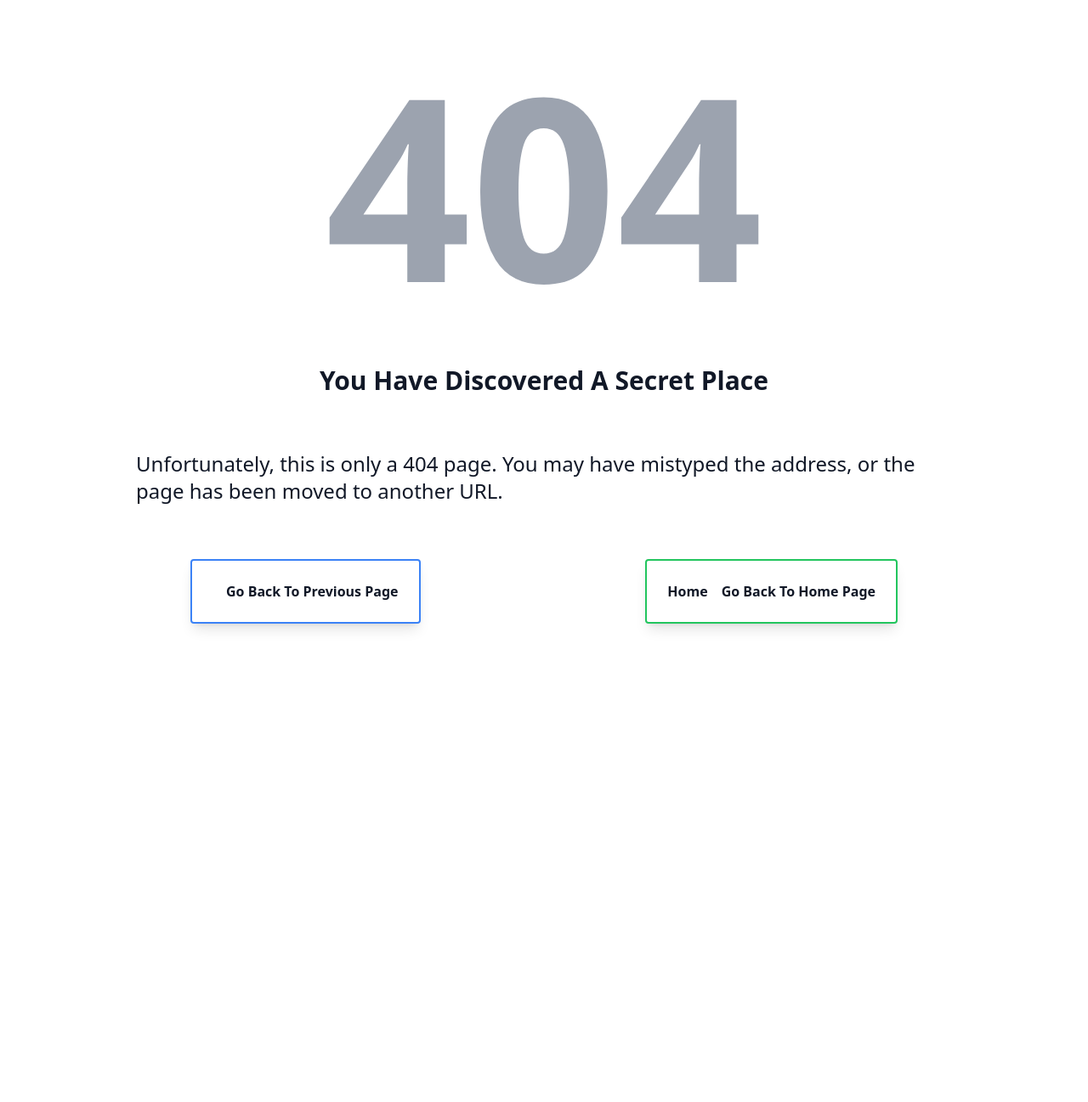
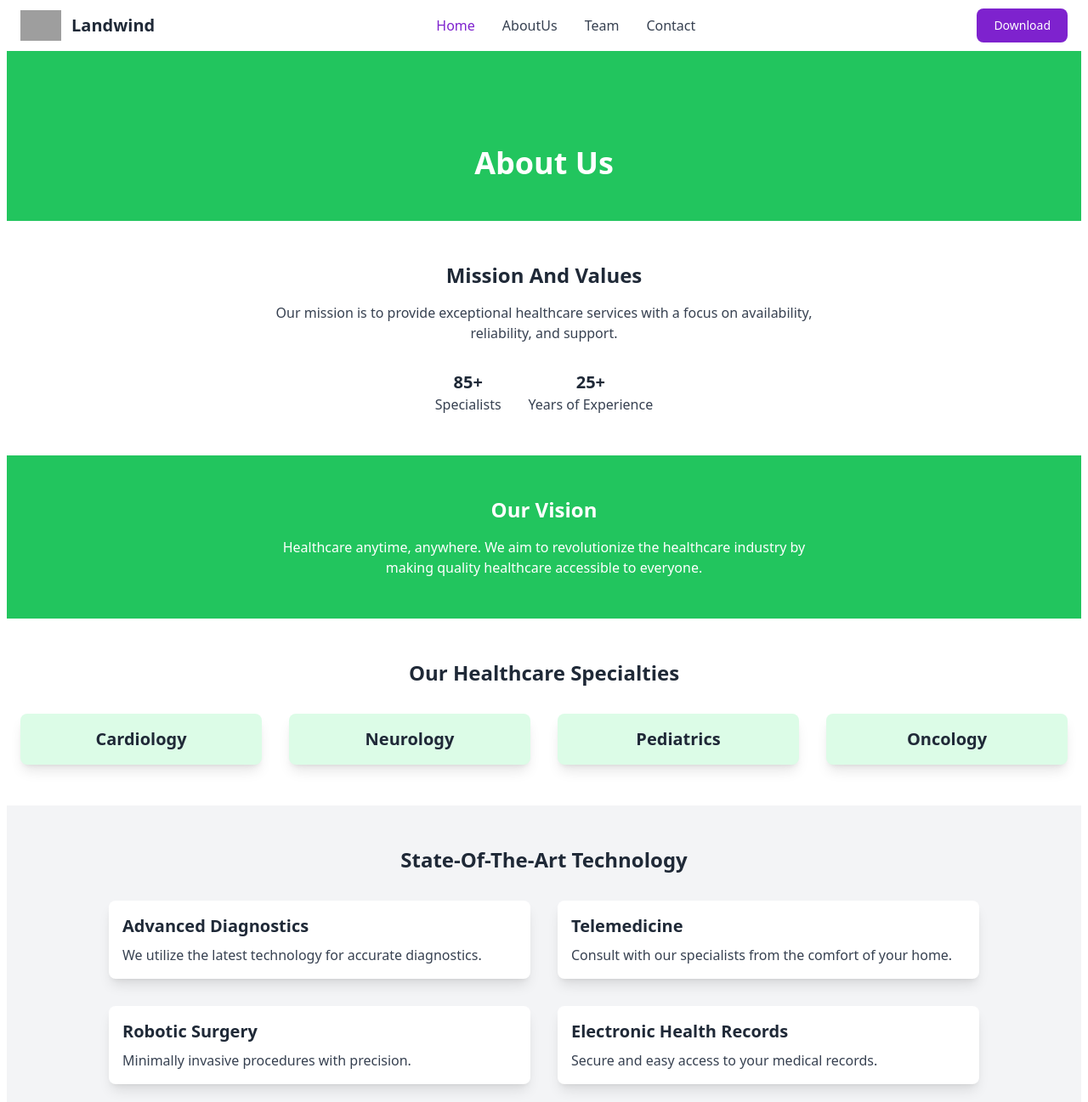
Before and after one commit to mhrhabib2004/GalleryPro, a React (Vite) app: page /AboutUs in a window 1280 px wide. Shown: the top 1297 px of the page at 85% size. Before the commit the page ends 800 px from the top, so only its background shows below. Built offline with nearby package versions, Linux system fonts and the light colour scheme; grey boxes are pictures that could not be loaded.

Commit message:
add:about us page

```diff
--- /dev/null
+++ b/src/Components/AboutUs/AboutUs.jsx
@@ -0,0 +1,131 @@
+
+const AboutUs = () => {
+  return (
+    <div className="bg-white">
+    <header className="bg-green-500 text-white text-center py-12">
+      <h1 className="text-4xl font-bold mt-16">About Us</h1>
+    </header>
+
+    <section className="text-center py-12 px-4">
+      <h2 className="text-2xl font-bold">Mission And Values</h2>
+      <p className="mt-4 text-gray-700 max-w-2xl mx-auto">
+        Our mission is to provide exceptional healthcare services with a focus on availability, reliability, and support.
+      </p>
+      <div className="flex justify-center space-x-8 mt-8 animate-fadeIn">
+        <div className="transition transform hover:scale-110">
+          <h3 className="text-xl font-bold">85+</h3>
+          <p className="text-gray-700">Specialists</p>
+        </div>
+        <div className="transition transform hover:scale-110">
+          <h3 className="text-xl font-bold">25+</h3>
+          <p className="text-gray-700">Years of Experience</p>
+        </div>
+      </div>
+    </section>
+
+    <section className="bg-green-500 text-white py-12 px-4">
+      <h2 className="text-2xl font-bold text-center">Our Vision</h2>
+      <p className="mt-4 text-center max-w-2xl mx-auto">
+        Healthcare anytime, anywhere. We aim to revolutionize the healthcare industry by making quality healthcare accessible to everyone.
+      </p>
+    </section>
+
+    <section className="text-center py-12 px-4">
+      <h2 className="text-2xl font-bold">Our Healthcare Specialties</h2>
+      <div className="grid grid-cols-1 sm:grid-cols-2 md:grid-cols-4 gap-8 mt-8">
+        <div className="p-4 shadow-lg rounded-lg bg-green-100 hover:bg-green-200 transition-colors">
+          <h3 className="text-xl font-bold">Cardiology</h3>
+        </div>
+        <div className="p-4 shadow-lg rounded-lg bg-green-100 hover:bg-green-200 transition-colors">
+          <h3 className="text-xl font-bold">Neurology</h3>
+        </div>
+        <div className="p-4 shadow-lg rounded-lg bg-green-100 hover:bg-green-200 transition-colors">
+          <h3 className="text-xl font-bold">Pediatrics</h3>
+        </div>
+        <div className="p-4 shadow-lg rounded-lg bg-green-100 hover:bg-green-200 transition-colors">
+          <h3 className="text-xl font-bold">Oncology</h3>
+        </div>
+      </div>
+    </section>
+
+    <section className="bg-gray-100 py-12 px-4">
+      <h2 className="text-2xl font-bold text-center">State-Of-The-Art Technology</h2>
+      <div className="grid grid-cols-1 md:grid-cols-2 gap-8 mt-8 max-w-5xl mx-auto">
+        <div className="p-4 shadow-lg rounded-lg bg-white hover:shadow-xl transition-shadow">
+          <h3 className="text-xl font-bold">Advanced Diagnostics</h3>
+          <p className="text-gray-700 mt-2">We utilize the latest technology for accurate diagnostics.</p>
+        </div>
+        <div className="p-4 shadow-lg rounded-lg bg-white hover:shadow-xl transition-shadow">
+          <h3 className="text-xl font-bold">Telemedicine</h3>
+          <p className="text-gray-700 mt-2">Consult with our specialists from the comfort of your home.</p>
+        </div>
+        <div className="p-4 shadow-lg rounded-lg bg-white hover:shadow-xl transition-shadow">
+          <h3 className="text-xl font-bold">Robotic Surgery</h3>
+          <p className="text-gray-700 mt-2">Minimally invasive procedures with precision.</p>
+        </div>
+        <div className="p-4 shadow-lg rounded-lg bg-white hover:shadow-xl transition-shadow">
+          <h3 className="text-xl font-bold">Electronic Health Records</h3>
+          <p className="text-gray-700 mt-2">Secure and easy access to your medical records.</p>
+        </div>
+      </div>
+    </section>
+
+    <section className="text-center py-12 px-4">
+      <h2 className="text-2xl font-bold">Committed To Your Health And Happiness</h2>
+      <div className="grid grid-cols-1 sm:grid-cols-2 md:grid-cols-4 gap-8 mt-8">
+        <div className="p-4 shadow-lg rounded-lg bg-green-100 hover:bg-green-200 transition-colors">
+          <h3 className="text-xl font-bold">Book Appointment</h3>
+        </div>
+        <div className="p-4 shadow-lg rounded-lg bg-green-100 hover:bg-green-200 transition-colors">
+          <h3 className="text-xl font-bold">Informed Staff</h3>
+        </div>
+        <div className="p-4 shadow-lg rounded-lg bg-green-100 hover:bg-green-200 transition-colors">
+          <h3 className="text-xl font-bold">Total Health</h3>
+        </div>
+        <div className="p-4 shadow-lg rounded-lg bg-green-100 hover:bg-green-200 transition-colors">
+          <h3 className="text-xl font-bold">Get Consultation</h3>
+        </div>
+      </div>
+    </section>
+
+    <section className="bg-green-500 text-white text-center py-12 px-4">
+      <h2 className="text-2xl font-bold">Patient Testimonials</h2>
+      <div className="grid grid-cols-1 sm:grid-cols-2 md:grid-cols-3 gap-8 mt-8 max-w-5xl mx-auto">
+        <div className="p-4 shadow-lg rounded-lg bg-green-600 hover:bg-green-500 transition-colors">
+          <p>"Lorem ipsum dolor sit amet, consectetur adipiscing elit. Proin sit amet tristique mi."</p>
+          <h3 className="mt-4 font-bold">- Patient A</h3>
+        </div>
+        <div className="p-4 shadow-lg rounded-lg bg-green-600 hover:bg-green-500 transition-colors">
+          <p>"Nullam ac augue eget diam posuere vehicula. Vivamus quis nulla ac justo euismod posuere."</p>
+          <h3 className="mt-4 font-bold">- Patient B</h3>
+        </div>
+        <div className="p-4 shadow-lg rounded-lg bg-green-600 hover:bg-green-500 transition-colors">
+          <p>"Fusce tincidunt, arcu nec vestibulum tincidunt, eros massa ullamcorper urna."</p>
+          <h3 className="mt-4 font-bold">- Patient C</h3>
+        </div>
+      </div>
+    </section>
+
+    <section className="text-center py-12 px-4 w-full">
+      <h2 className="text-2xl font-bold">Get Answer To Your Most Asked Questions</h2>
+      <div className="mt-8">
+        <div className="p-4 border rounded-lg shadow-md transition transform hover:scale-100 scale-90">
+          <h3 className="text-xl font-bold">How do I make an appointment online?</h3>
+          <p className="mt-2 text-gray-700">You can book an appointment online through our website or mobile app.</p>
+        </div>
+        <div className="p-4 border rounded-lg shadow-md transition transform hover:scale-100 scale-90 mt-4">
+          <h3 className="text-xl font-bold">What types of medical tests do you offer?</h3>
+          <p className="mt-2 text-gray-700">We offer a wide range of medical tests including blood tests, imaging, and more.</p>
+        </div>
+        <div className="p-4 border rounded-lg shadow-md transition transform hover:scale-100 scale-90 mt-4">
+          <h3 className="text-xl font-bold">Do you accept insurance plans?</h3>
+          <p className="mt-2 text-gray-700">Yes, we accept most major insurance plans.</p>
+        </div>
+      </div>
+    </section>
+  </div>
+
+  );
+};
+
+export default AboutUs;
--- a/src/Components/Navber/Navber.jsx
+++ b/src/Components/Navber/Navber.jsx
@@ -68,10 +68,10 @@ const Navber = () => {
                             </li>
                             <li>
                                 <a
-                                    href="company"
+                                    href="/AboutUs"
                                     className="block py-2 pl-3 pr-4 text-gray-700 border-b border-gray-100 hover:bg-gray-50 lg:hover:bg-transparent lg:border-0 lg:hover:text-purple-700 lg:p-0 dark:text-gray-400 lg:dark:hover:text-white dark:hover:bg-gray-700 dark:hover:text-white lg:dark:hover:bg-transparent dark:border-gray-700"
                                 >
-                                    Company
+                                    AboutUs
                                 </a>
                             </li>
 
--- a/src/main.jsx
+++ b/src/main.jsx
@@ -10,6 +10,7 @@ import Home from './Home/Home';
 import ErrorElement from './Components/ErrorElement/ErrorElement';
 import Contact from './Components/ContactUs/Contact';
 import TeamSection from './Components/TeamSection/TeamSection';
+import AboutUs from './Components/AboutUs/AboutUs';
 
 
 const router = createBrowserRouter([
@@ -29,6 +30,10 @@ const router = createBrowserRouter([
       {
         path:"/Team",
         element:<TeamSection/>
+      },
+      {
+        path:"/AboutUs",
+        element:<AboutUs/>
       }
     ]
   },
```
